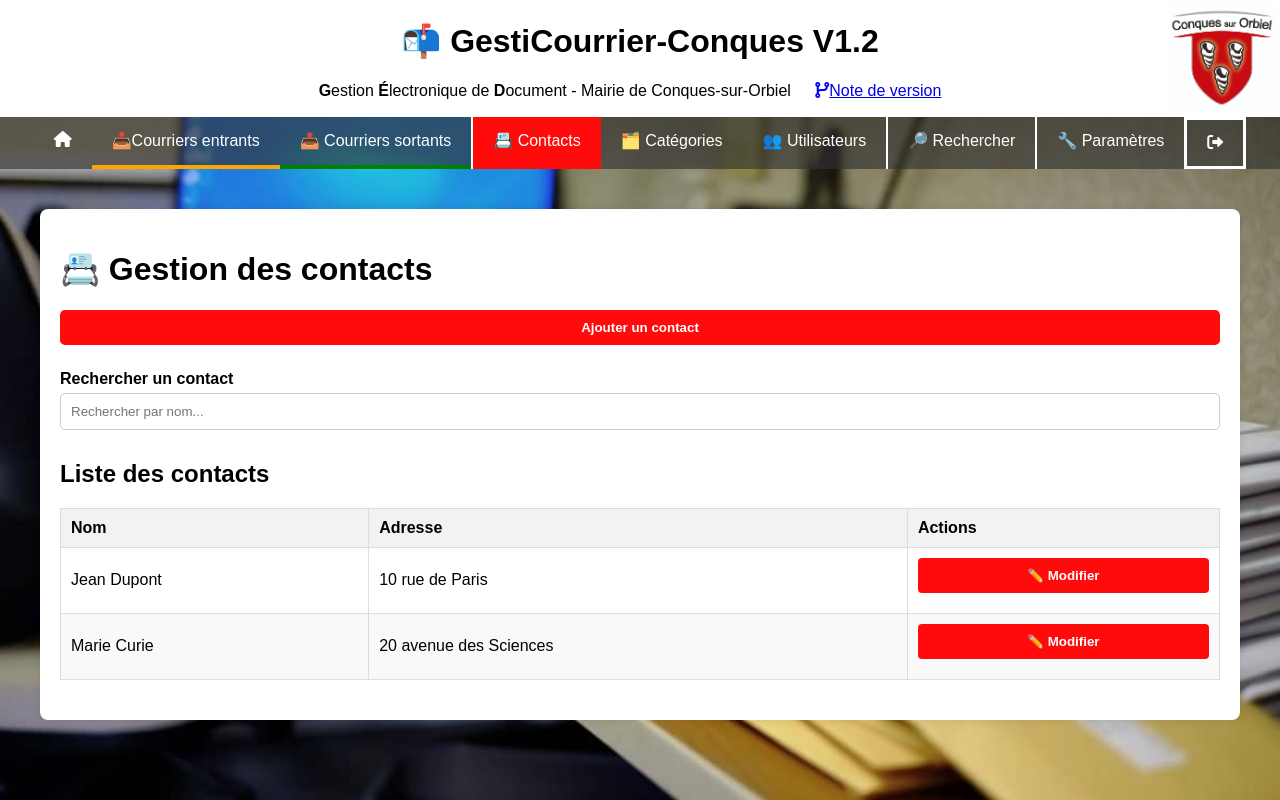
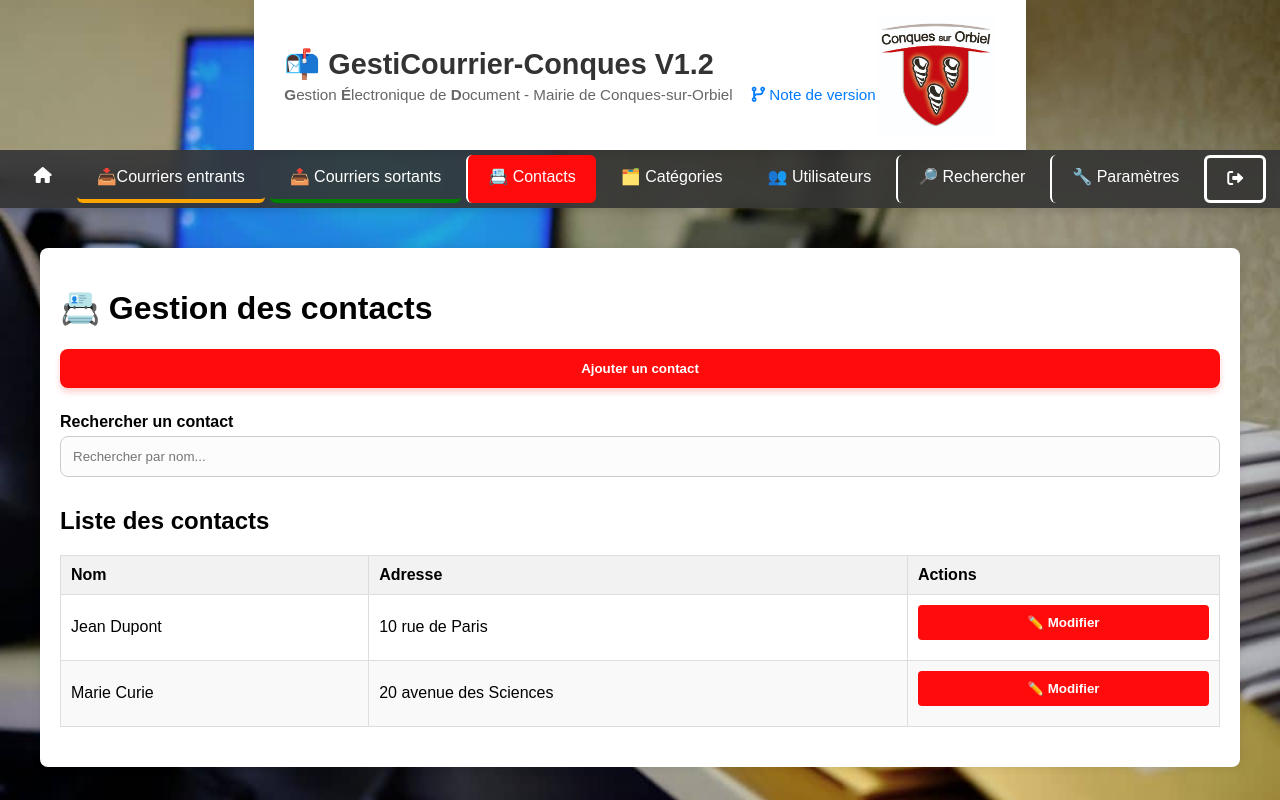
Before and after one commit to Ronan-Bozoc-cyber/gesticourrier, a PHP site: page /contact.php in a window 1280 px wide. Run offline with PHP 8.4, Linux system fonts and the light colour scheme; a user stored in the database is signed in; data comes from the database, SQL or seed files in the repository.

Commit message:
style: implement responsive design and modernize UI components

```diff
--- a/css/style_general.css
+++ b/css/style_general.css
@@ -12,52 +12,75 @@ body {
 
 /* En-tête */
 .header {
-   background-color: white;
-    padding: 1px;
-    text-align: center;
-   /* color: white;*/
+    background-color: white;
+    padding: 15px 30px;
+    display: flex;
+    justify-content: space-between;
+    align-items: center;
+    box-shadow: 0 2px 10px rgba(0,0,0,0.1);
     position: relative;
-	width:100%
+    z-index: 10;
 }
 
-/* Date et heure */
-.header .datetime {
-    position: absolute;
-    top: 57px;
-    left: 76px;
-    text-align: center;
-    color: white;
+.header-content {
+    display: flex;
+    flex-direction: column;
+    align-items: flex-start;
 }
 
-.header .datetime #date,
-.header .datetime #time {
-    display: block;
+.header h1 {
+    margin: 0;
+    font-size: 1.8rem;
+    color: #333;
+}
+
+.header p {
+    margin: 5px 0 0 0;
+    color: #666;
+    font-size: 0.95rem;
+}
+
+.version-link {
+    margin-left: 15px;
+    color: #007bff;
+    text-decoration: none;
+    font-weight: 500;
+}
+
+.version-link:hover {
+    text-decoration: underline;
 }
 
 /* Logo */
 .header .logo {
-    position: absolute;
-    top: 3px;
-    right: 4px;
-    width: 110px;
+    width: 120px;
     height: auto;
+    object-fit: contain;
 }
 
 
 /* Barre de navigation */
 .navbar {
     display: flex;
+    flex-wrap: wrap;
     justify-content: center;
-    background-color: #333333a3;
-	width: 100%;
+    background-color: rgba(51, 51, 51, 0.9);
+    width: 100%;
+    backdrop-filter: blur(10px);
+    box-shadow: 0 4px 6px rgba(0,0,0,0.1);
+    gap: 5px;
+    padding: 5px;
 }
 
 .navbar a {
-    padding: 14px 20px;
+    padding: 12px 20px;
     display: block;
     color: white;
     text-align: center;
     text-decoration: none;
+    border-radius: 6px;
+    transition: all 0.2s ease-in-out;
+    font-weight: 500;
 }
 
 .navbar a:hover {
@@ -97,8 +120,12 @@ body {
 /* Contenu principal */
 .main-content {
     text-align: center;
-    padding: 10px;
-	background-color: #ffffffad;
+    padding: 20px;
+    background-color: rgba(255, 255, 255, 0.85);
+    backdrop-filter: blur(10px);
+    border-radius: 12px;
+    box-shadow: 0 8px 32px rgba(0,0,0,0.1);
+    margin-top: 20px;
 }
 
 .main-content h1 {
@@ -163,23 +190,40 @@ body {
 .form-control select,
 .form-control textarea {
     width: 100%;
-    padding: 10px;
+    padding: 12px;
     border: 1px solid #ccc;
-    border-radius: 5px;
+    border-radius: 8px;
     box-sizing: border-box;
+    transition: all 0.3s ease;
+    font-family: inherit;
+    background-color: #fcfcfc;
 }
 
-.form-control button {
+.form-control input:focus,
+.form-control select:focus,
+.form-control textarea:focus {
+    border-color: #007bff;
+    box-shadow: 0 0 0 3px rgba(0, 123, 255, 0.25);
+    outline: none;
+    background-color: #ffffff;
+}
+
+.form-control button, button[type="submit"] {
     background-color: #FF0B0B;
     color: white;
-    padding: 10px 20px;
+    padding: 12px 24px;
     border: none;
-    border-radius: 5px;
+    border-radius: 8px;
     cursor: pointer;
+    font-weight: bold;
+    transition: all 0.2s ease;
+    box-shadow: 0 4px 6px rgba(255, 11, 11, 0.2);
 }
 
-.form-control button:hover {
-    background-color: black;
+.form-control button:hover, button[type="submit"]:hover {
+    background-color: #d10000;
+    transform: translateY(-2px);
+    box-shadow: 0 6px 12px rgba(255, 11, 11, 0.3);
 }
 
 
--- a/partials/header.html
+++ b/partials/header.html
@@ -1,12 +1,14 @@
 <?php include 'partials/parametres.php'; ?>
 <link rel="icon" type="image/vnd.icon" href=" conques.ico">
 <div class="header">
-
+    <div class="header-content">
         <h1>📬 GestiCourrier-Conques V1.2</h1>
-        <p><span style="font-weight:bold">G</span>estion <span style="font-weight:bold">É</span>lectronique de <span style="font-weight:bold">D</span>ocument - Mairie de Conques-sur-Orbiel
-		<a href="./version.txt" target="_blank" style="margin:20px"><i class="fa-solid fa-code-branch"></i>Note de version</a> </p>
-
-    	 <img src="<?php echo $urllogiciel; ?>img/logo-conques.jpg" alt="Logo" class="logo">
+        <p>
+            <span style="font-weight:bold">G</span>estion <span style="font-weight:bold">É</span>lectronique de <span style="font-weight:bold">D</span>ocument - Mairie de Conques-sur-Orbiel
+            <a href="./version.txt" target="_blank" class="version-link"><i class="fa-solid fa-code-branch"></i> Note de version</a>
+        </p>
+    </div>
+    <img src="<?php echo $urllogiciel; ?>img/logo-conques.jpg" alt="Logo" class="logo">
 </div>
 <div class="navbar">
     	<a href="<?php echo $urllogiciel; ?>index.php" id="nav-accueil"><i class="fas fa-home"></i></a>
```
Also changed, not shown: 1 other file.
